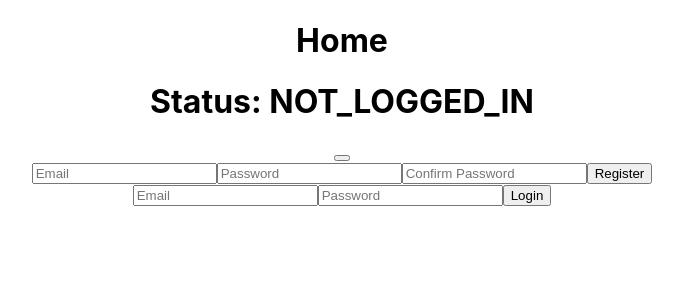
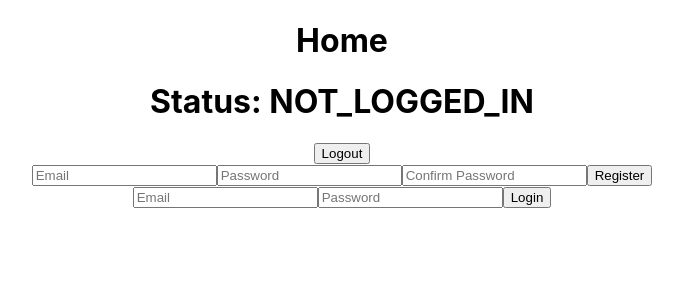
Before and after one commit to cvilla714/tracker-react-front, a React (Create React App) app: page / in a window 1280 px wide. Shown: the top 300 px of the page, without its empty margins (298-981 px from the left). Built offline with nearby package versions, Linux system fonts and the light colour scheme; no server answers.

Commit message:
added the request using axios to delete the session of the user that was logged in

```diff
--- a/src/components/Home.js
+++ b/src/components/Home.js
@@ -1,4 +1,5 @@
 import React, { Component } from 'react';
+import axios from 'axios';
 import Registration from './auth/Registration';
 import Login from './auth/Login';
 
@@ -16,6 +17,14 @@ class Home extends Component {
   }
 
   handleLogoutClick() {
+    axios
+      .delete('http://localhost:3001/logout', { withCredentials: true })
+      .then((response) => {
+        this.props.handleLogout();
+      })
+      .catch((error) => {
+        console.log('logout error', error);
+      });
     this.props.handleLogout();
   }
   render() {
@@ -23,7 +32,7 @@ class Home extends Component {
       <div>
         <h1>Home</h1>
         <h1>Status: {this.props.loggedInStatus}</h1>
-        <button onClick={() => this.handleLogoutClick()}></button>
+        <button onClick={() => this.handleLogoutClick()}>Logout</button>
         <Registration handleSuccessfulAuth={this.handleSuccessfulAuth} />
         <Login handleSuccessfulAuth={this.handleSuccessfulAuth} />
       </div>
```
